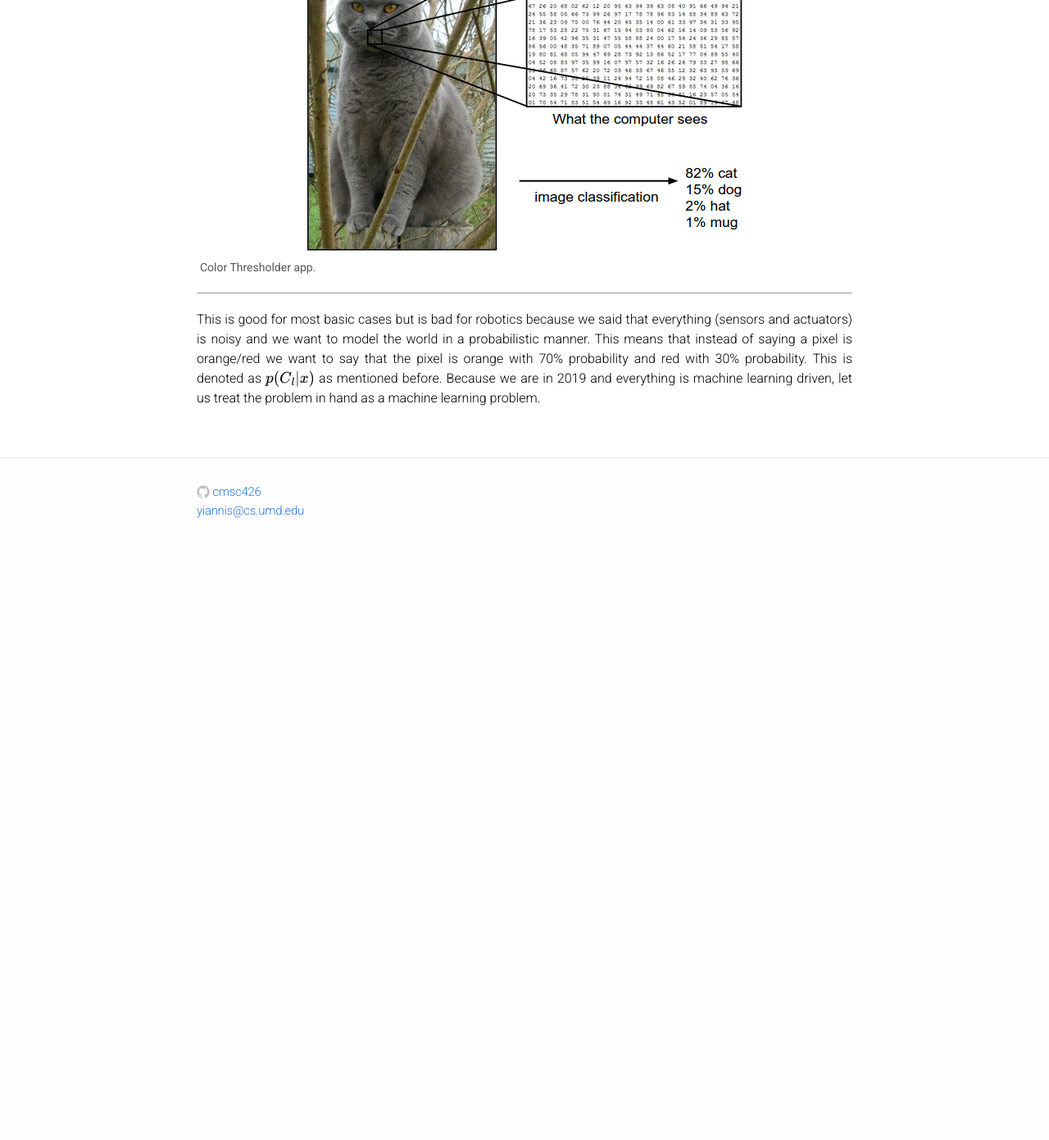
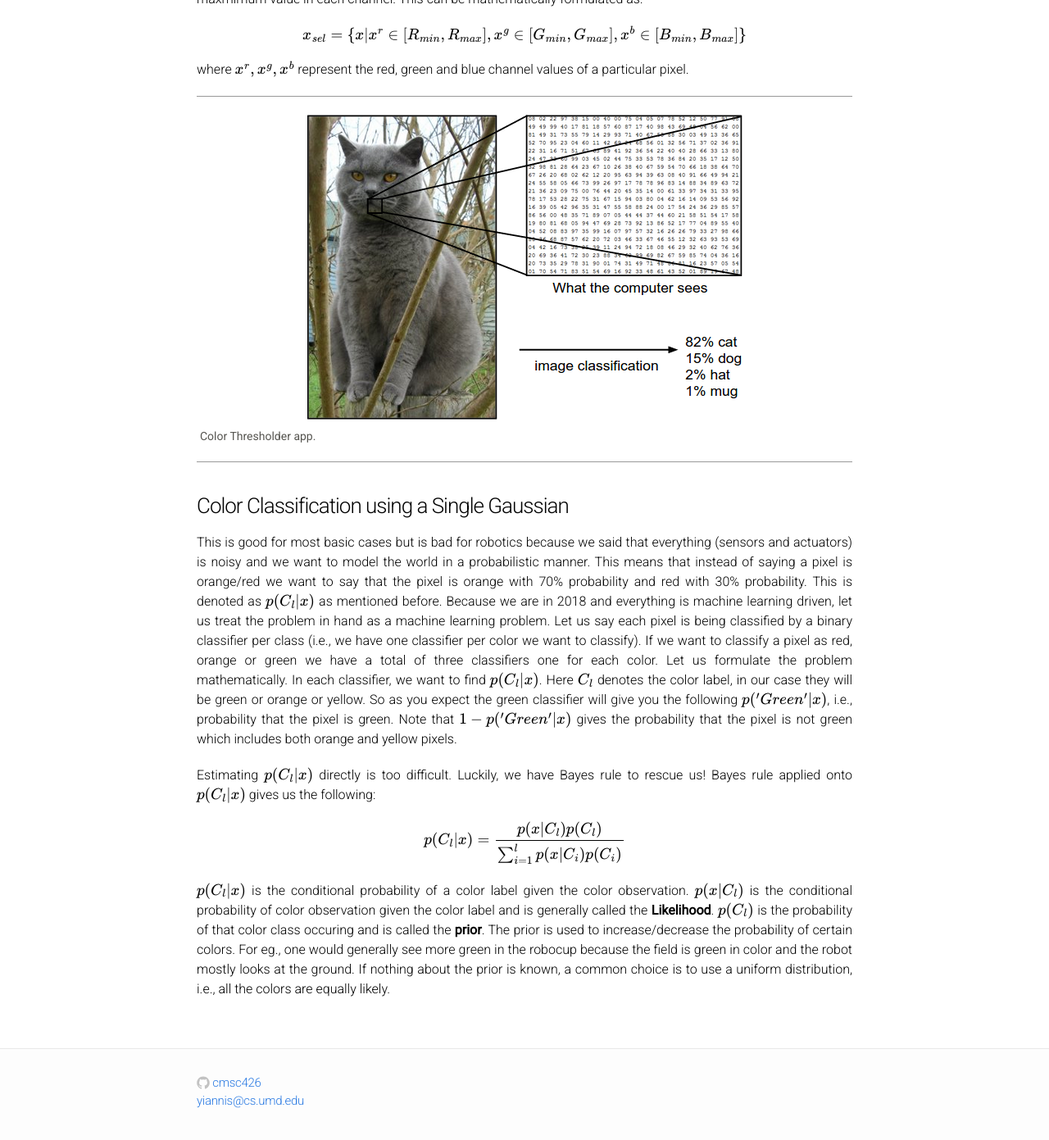
Before and after one commit to cmsc426/cmsc426.github.io, a Jekyll site: the page built from colorseg.md, in a window 1280 px wide and 1400 px high, scrolled down 7290 px. Shown: the top 1391 px of the window at 82% size. Built offline with Jekyll 4.4.1, drawn with Linux system fonts in a browser that asks for light colours; formulas are drawn with MathJax 3; before the commit the page ends 7969 px from its top, so only the background shows below that; some of the changed text lies outside the part shown.

Commit message:
Editing colorseg

```diff
--- a/colorseg.md
+++ b/colorseg.md
@@ -10,6 +10,8 @@ The Table of Contents:
 - [Color Imaging](#colimaging)
 - [RGB and other Color Spaces](#colorspace)
 - [Color Classification](#colorclassification)
+	- [Color Thresholding](#colorthresh)
+	- [Color Classification using a Single Gaussian](#gaussian)
 
 <a name='intro'></a>
 
@@ -145,9 +147,13 @@ Keen readers might have observed that HSV was a non-linear transformation and YC
   <div class="figcaption">RGB, HSV and YCbCr color spaces.</div>
 </div>
 
+<a name='colorclassification'></a>
+## Color Classification
+In the project 1, the nao robot wants to classify each pixel as a set of discrete colors, i.e., green of the grass field, orange of the soccer ball and yellow of the goal post. Particularly we are interested in finding the orange pixels because this represents the ball. As we talked about before, in RGB color space each pixel is represented as a vector in $$ \mathbb{R}^3$$. Let us define the problem mathematically. Say each pixel is represented by $$x=[r,g,b]^T \in \mathbb{R}^3$$. There exist $$l$$ color classes. We want to model the probability of a pixel belonging to a color class $$C_l$$ given the pixel value $$x$$ and this is denoted by $$p(C_l \vert x)$$.
 
-- [Color Classification](#colorclassification)
-In the project 1, the nao robot wants to classify each pixel as a set of discrete colors, i.e., green of the grass field, orange of the soccer ball and yellow of the goal post. Particularly we are interested in finding the orange pixels because this represents the ball. As we talked about before, in RGB color space each pixel is represented as a vector in $$ \mathbb{R}^3$$. Let us define the problem mathematically. Say each pixel is represented by $$x=[r,g,b]^T \in \mathbb{R}^3$$. There exist $$l$$ color classes. We want to model the probability of a pixel belonging to a color class $$C_l$$ given the pixel value $$x$$ and this is denoted by $$p(C_l \vert x)$$. If you make the assumption/approximation that each pixel only belongs to one color class, i.e., color classes are mutually exlusive. (This is like saying if a pixel is classified as orange it cannot be classified as red, though in reality a red pixel could have some amount of orange and vice-versa. This comes from that fact that the camera sensor percieves a 3-dimensinal projection of the $$\infty$$-dimensional hilbert space projection of the light spectrum). The hard classification problem can be mathematically defined as follows:
+<a name='colorthresh'></a>
+### Color Thresholding
+If you make the assumption/approximation that each pixel only belongs to one color class, i.e., color classes are mutually exlusive. (This is like saying if a pixel is classified as orange it cannot be classified as red, though in reality a red pixel could have some amount of orange and vice-versa. This comes from that fact that the camera sensor percieves a 3-dimensinal projection of the $$\infty$$-dimensional hilbert space projection of the light spectrum). The hard classification problem can be mathematically defined as follows:
 
 <!-- https://stackoverflow.com/questions/36174987/how-to-typeset-argmin-and-argmax-in-markdown -->
 $$
@@ -168,5 +174,14 @@ where $$x^r, x^g, x^b$$ represent the red, green and blue channel values of a pa
   <div class="figcaption">Color Thresholder app.</div>
 </div>
 
+<a name='gaussian'></a>
+### Color Classification using a Single Gaussian
+This is good for most basic cases but is bad for robotics because we said that everything (sensors and actuators) is noisy and we want to model the world in a probabilistic manner. This means that instead of saying a pixel is orange/red we want to say that the pixel is orange with 70% probability and red with 30% probability. This is denoted as $$p(C_l\vert x)$$ as mentioned before. Because we are in 2018 and everything is machine learning driven, let us treat the problem in hand as a machine learning problem. Let us say each pixel is being classified by a binary classifier per class (i.e., we have one classifier per color we want to classify). If we want to classify a pixel as red, orange or green we have a total of three classifiers one for each color. Let us formulate the problem mathematically. In each classifier, we want to find $$p(C_l \vert x)$$. Here $$C_l$$ denotes the color label, in our case they will be green or orange or yellow. So as you expect the green classifier will give you the following $$p('Green' \vert x)$$, i.e., probability that the pixel is green. Note that $$1 - p('Green' \vert x)$$ gives the probability that the pixel is not green which includes both orange and yellow pixels.
 
-This is good for most basic cases but is bad for robotics because we said that everything (sensors and actuators) is noisy and we want to model the world in a probabilistic manner. This means that instead of saying a pixel is orange/red we want to say that the pixel is orange with 70% probability and red with 30% probability. This is denoted as $$p(C_l\vert x)$$ as mentioned before. Because we are in 2019 and everything is machine learning driven, let us treat the problem in hand as  a machine learning problem.
+Estimating $$p(C_l \vert x)$$ directly is too difficult. Luckily, we have Bayes rule to rescue us! Bayes rule applied onto $$p(C_l \vert x)$$ gives us the following:
+
+$$
+p(C_l \vert x) = \frac{p(x \vert C_l)p(C_l)}{\sum_{i=1}^l p(x\vert C_i)p(C_i)}
+$$
+
+$$p(C_l \vert x)$$ is the conditional probability of a color label given the color observation. $$p(x \vert C_l)$$ is the conditional probability of color observation given the color label and is generally called the **Likelihood**. $$p(C_l)$$ is the probability of that color class occuring and is called the **prior**. The prior is used to increase/decrease the probability of certain colors. For eg., one would generally see more green in the robocup because the field is green in color and the robot mostly looks at the ground. If nothing about the prior is known, a common choice is to use a uniform distribution, i.e., all the colors are equally likely.
```
